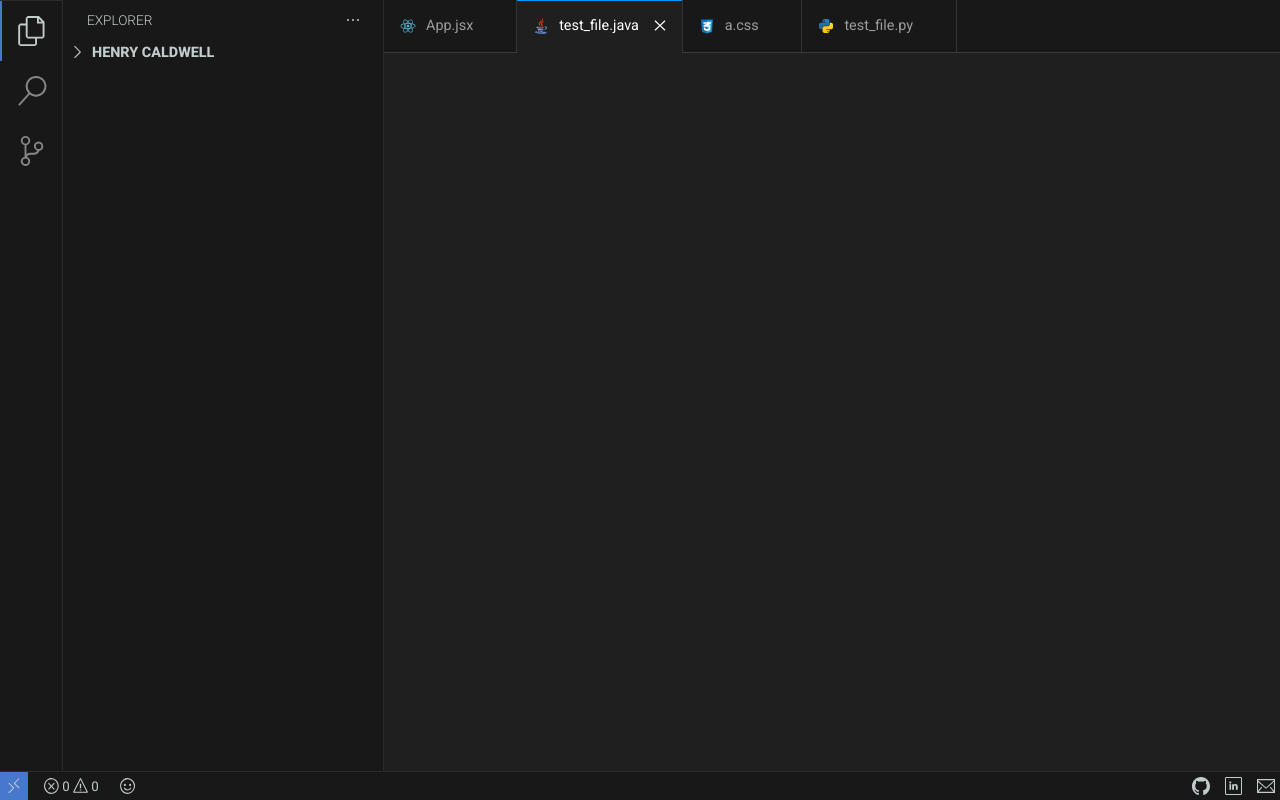
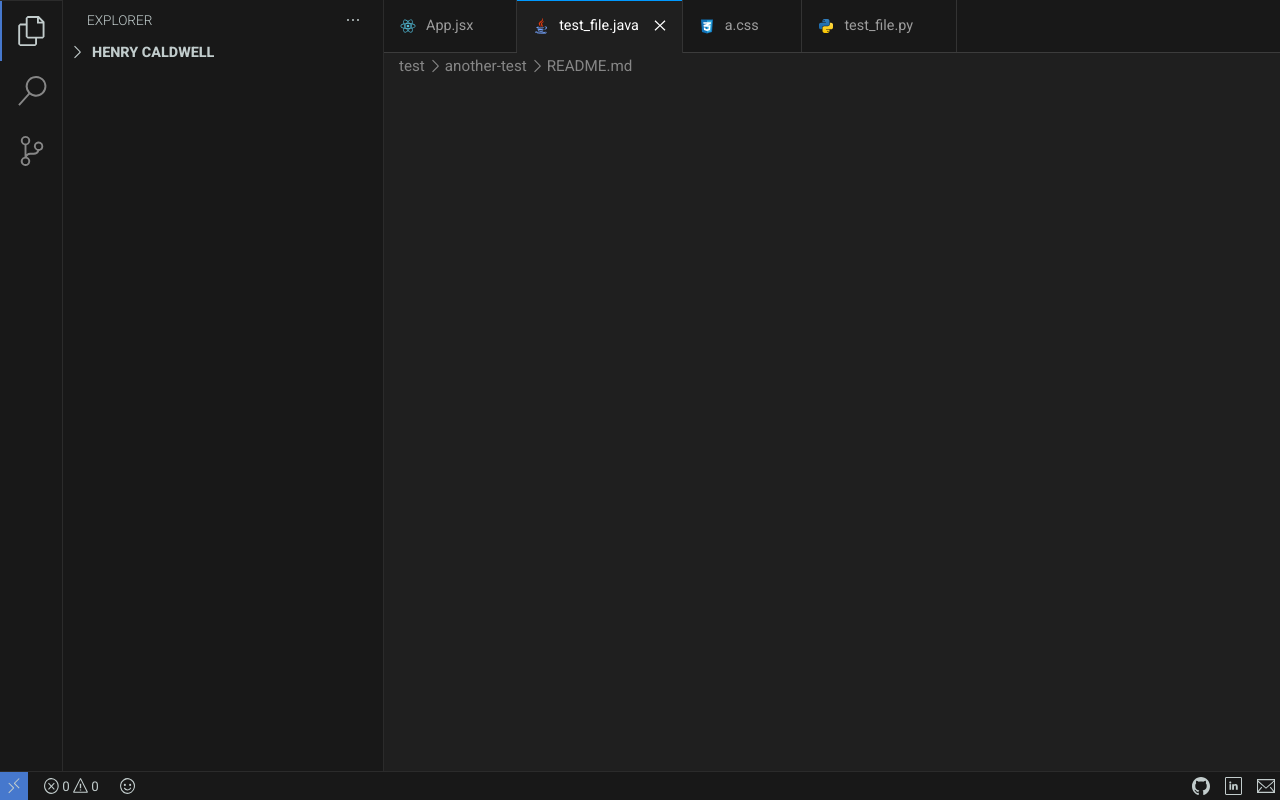
Before and after one commit to HenryCaldwell/personal-website, a React (Vite) app: page / in a window 1280 px wide. Built offline with nearby package versions, Linux system fonts and the light colour scheme.

Commit message:
feat(file-path-bar): add FilePathBar breadcrumb navigation
Rendered clickable breadcrumb segments with arrows.

```diff
--- a/src/components/editor-view/EditorView.jsx
+++ b/src/components/editor-view/EditorView.jsx
@@ -1,10 +1,12 @@
 import "./EditorView.css";
+import FilePathBar from "./FilePathBar";
 import TabBar from "./TabBar";
 
 export default function EditorView() {
   return (
     <div className="editor-view">
       <TabBar />
+      <FilePathBar />
     </div>
   );
 }
--- /dev/null
+++ b/src/components/editor-view/FilePathBar.css
@@ -0,0 +1,42 @@
+.file-path-bar {
+  display: flex;
+  align-items: center;
+  justify-content: left;
+  width: 100%;
+  padding: 3px 15px 3px 15px;
+  background-color: #1f1f1f;
+}
+
+.file-path-bar__list {
+  display: flex;
+  margin: 0;
+  padding: 0;
+  list-style: none;
+}
+.file-path-bar__button {
+  font-size: 0.95rem;
+  font-weight: 400;
+  display: flex;
+  align-items: center;
+  min-height: 1.25rem;
+  padding: 0;
+  color: #868686;
+  border: none;
+  background: none;
+}
+
+.file-path-bar__button:hover {
+  color: #c2cccc;
+}
+
+.file-path-bar__arrow {
+  width: 1.25rem;
+  height: 1.25rem;
+  filter: invert(46%) sepia(96%) saturate(0%) hue-rotate(286deg) brightness(95%)
+    contrast(100%);
+}
+
+.file-path-bar__button:hover .file-path-bar__arrow {
+  filter: invert(89%) sepia(4%) saturate(319%) hue-rotate(131deg)
+    brightness(92%) contrast(89%);
+}
--- /dev/null
+++ b/src/components/editor-view/FilePathBar.jsx
@@ -0,0 +1,34 @@
+import rightArrow from "../../assets/icons/right.svg";
+import "./FilePathBar.css";
+
+export default function FilePathBar() {
+  const segments = ["test", "another-test", "README.md"];
+
+  return (
+    <nav className="file-path-bar">
+      <ol className="file-path-bar__list">
+        {segments.map((seg, i) => {
+          const isLast = i === segments.length - 1;
+          return (
+            <li key={seg} className="file-path-bar__item">
+              <button
+                className="file-path-bar__button"
+                onClick={() => console.log(seg)}
+              >
+                <span className="file-path-bar__segment">{seg}</span>
+                {!isLast && (
+                  <img
+                    className="file-path-bar__arrow"
+                    src={rightArrow}
+                    alt=""
+                    aria-hidden="true"
+                  />
+                )}
+              </button>
+            </li>
+          );
+        })}
+      </ol>
+    </nav>
+  );
+}
```
